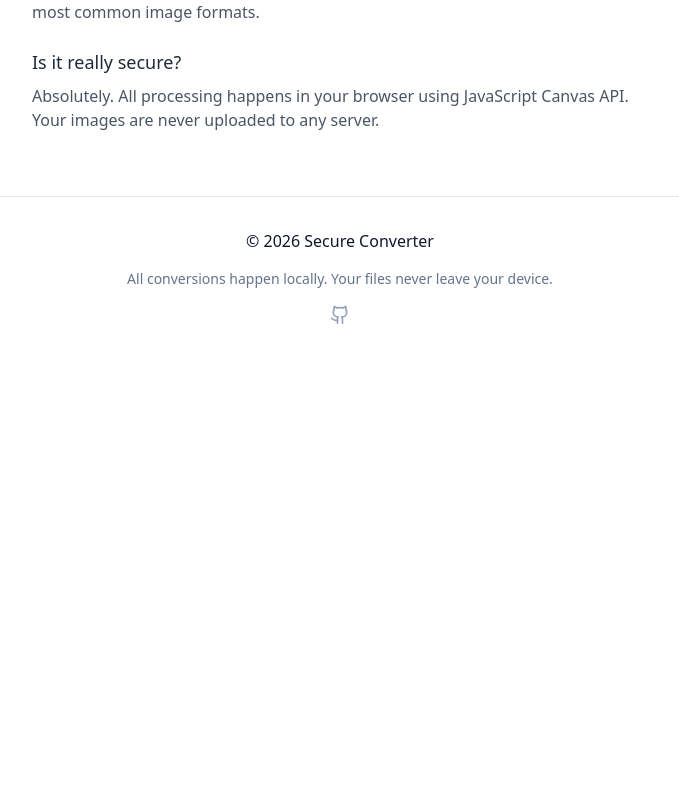
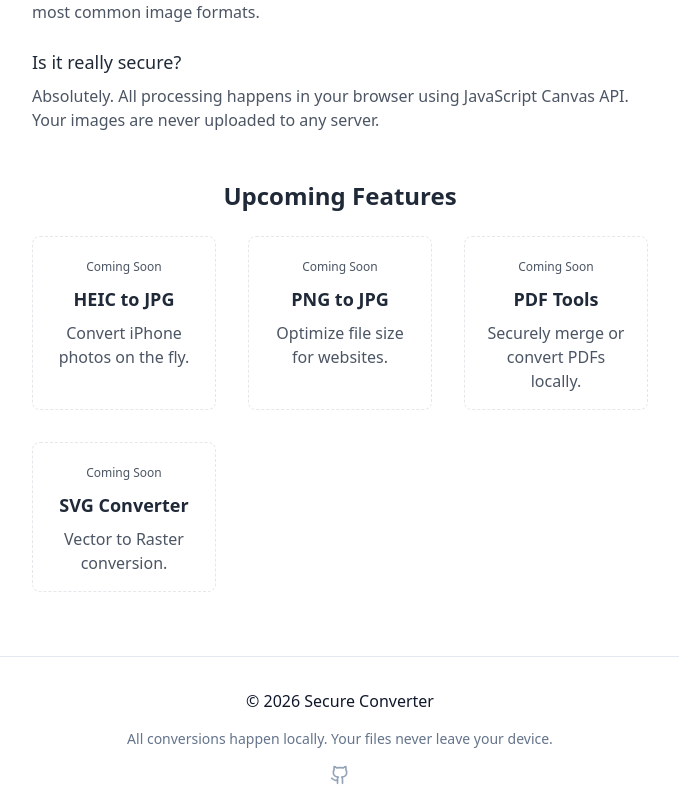
Before and after one commit to AmineAce/privacy-converter, a React (Vite) app: page / in a window 1280 px wide. Shown: the part 1404-2193 px from the top of the page, without its empty margins (300-979 px from the left). Before the commit the page ends 1761 px from the top, so only its background shows below. Built offline with nearby package versions, Linux system fonts and the light colour scheme.

Commit message:
improved a little the UI and added a Roadmap

```diff
--- a/dev-dist/sw.js
+++ b/dev-dist/sw.js
@@ -79,7 +79,7 @@ define(['./workbox-5a5d9309'], (function (workbox) { 'use strict';
    */
   workbox.precacheAndRoute([{
     "url": "index.html",
-    "revision": "0.9k4bqfifbko"
+    "revision": "0.kgjsmsmjt5k"
   }], {});
   workbox.cleanupOutdatedCaches();
   workbox.registerRoute(new workbox.NavigationRoute(workbox.createHandlerBoundToURL("index.html"), {
--- a/src/App.tsx
+++ b/src/App.tsx
@@ -23,7 +23,7 @@ function App() {
         </div>
         <aside className="hidden lg:flex w-[300px] flex-col gap-6 sticky top-32 h-fit pr-6">
           <AdSpace type="vertical" heading="Private VPN" />
-          <div className="bg-white border border-slate-200 rounded-xl p-4 shadow-sm w-full max-w-[300px] text-center">
+          <div className="hidden bg-white border border-slate-200 rounded-xl p-4 shadow-sm w-full max-w-[300px] text-center">
             <strong className="font-semibold text-slate-900 text-xs uppercase tracking-wide mb-1">Why Ads?</strong>
             <p className="text-xs text-slate-500 leading-relaxed">We use ads to keep this tool 100% free, private, and offline-capable. Thank you for supporting independent development.</p>
           </div>
--- a/src/components/layout/SEOContent.tsx
+++ b/src/components/layout/SEOContent.tsx
@@ -125,6 +125,42 @@ export function SEOContent() {
           </div>
         </div>
       </section>
+
+      <section>
+        <h3 className="text-2xl font-semibold text-gray-800 mb-6 text-center">
+          Upcoming Features
+        </h3>
+        <div className="grid md:grid-cols-2 lg:grid-cols-3 gap-8">
+          <div className="text-center p-4 border border-dashed border-brand-sage/30 rounded-lg">
+            <div className="mb-2">
+              <span className="text-xs bg-brand-sage/20 text-brand-sage px-2 py-1 rounded">Coming Soon</span>
+            </div>
+            <h4 className="text-lg font-semibold text-gray-800 mb-2">HEIC to JPG</h4>
+            <p className="text-brand-sage">Convert iPhone photos on the fly.</p>
+          </div>
+          <div className="text-center p-4 border border-dashed border-brand-sage/30 rounded-lg">
+            <div className="mb-2">
+              <span className="text-xs bg-brand-sage/20 text-brand-sage px-2 py-1 rounded">Coming Soon</span>
+            </div>
+            <h4 className="text-lg font-semibold text-gray-800 mb-2">PNG to JPG</h4>
+            <p className="text-brand-sage">Optimize file size for websites.</p>
+          </div>
+          <div className="text-center p-4 border border-dashed border-brand-sage/30 rounded-lg">
+            <div className="mb-2">
+              <span className="text-xs bg-brand-sage/20 text-brand-sage px-2 py-1 rounded">Coming Soon</span>
+            </div>
+            <h4 className="text-lg font-semibold text-gray-800 mb-2">PDF Tools</h4>
+            <p className="text-brand-sage">Securely merge or convert PDFs locally.</p>
+          </div>
+          <div className="text-center p-4 border border-dashed border-brand-sage/30 rounded-lg md:col-span-2 lg:col-span-1">
+            <div className="mb-2">
+              <span className="text-xs bg-brand-sage/20 text-brand-sage px-2 py-1 rounded">Coming Soon</span>
+            </div>
+            <h4 className="text-lg font-semibold text-gray-800 mb-2">SVG Converter</h4>
+            <p className="text-brand-sage">Vector to Raster conversion.</p>
+          </div>
+        </div>
+      </section>
     </article>
   )
 }
```
